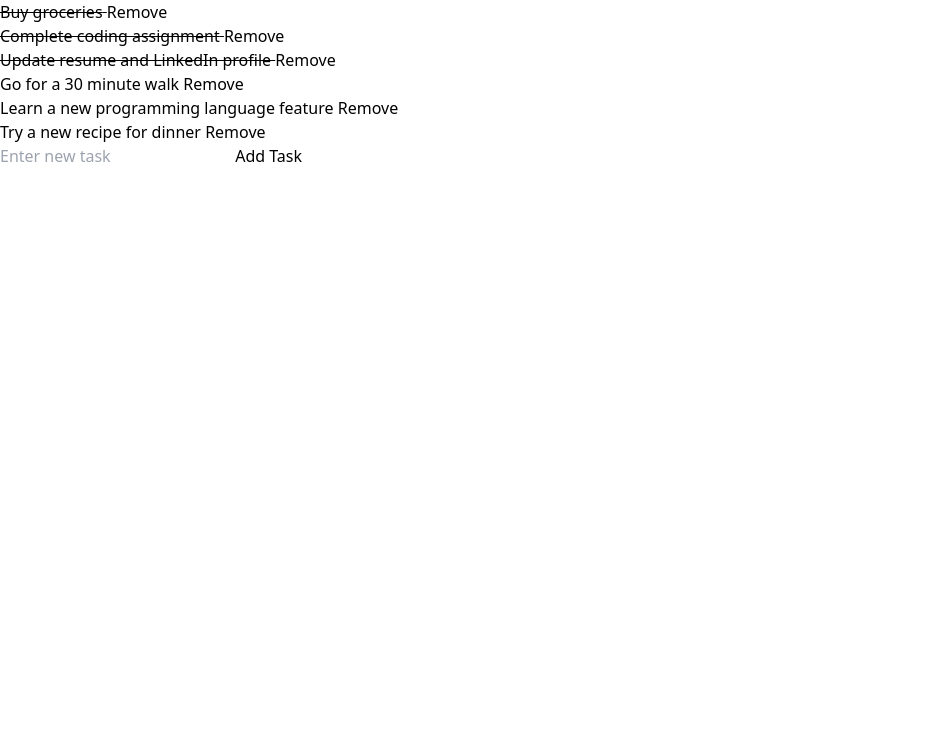
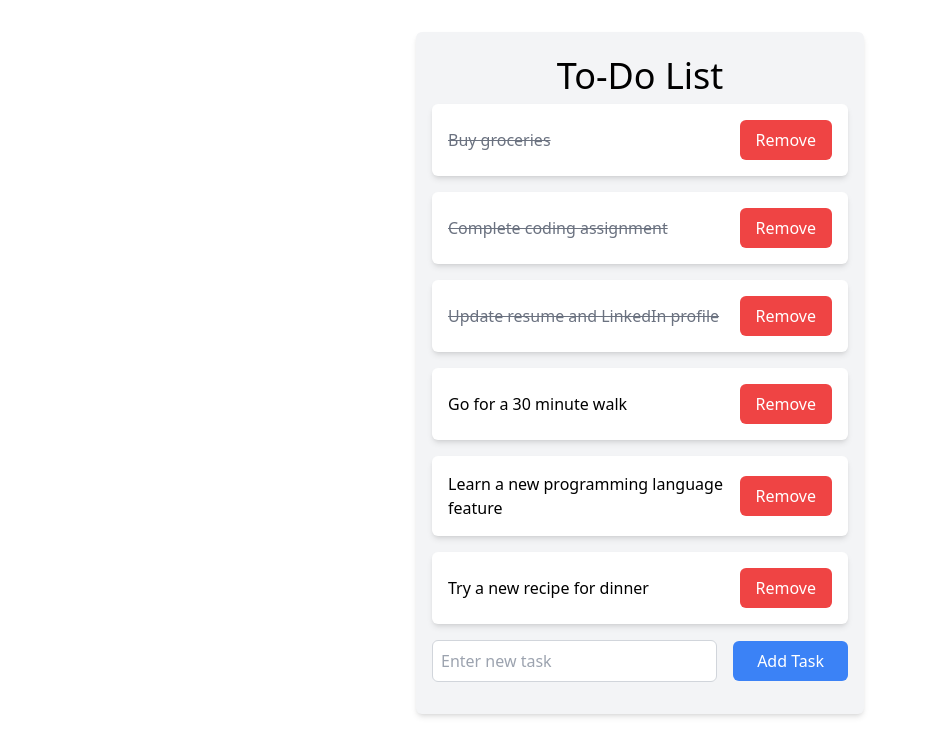
Before and after one commit to jessicamnelsonn/cpnt262-a6, a SvelteKit app: page / in a window 1280 px wide. Shown: the top 756 px of the page, without its empty margins (0-927 px from the left). Built offline with nearby package versions, Linux system fonts and the light colour scheme.

Commit message:
added styling

```diff
--- a/src/routes/+page.svelte
+++ b/src/routes/+page.svelte
@@ -41,16 +41,20 @@ function removeFromList(index) {
 
 </script>
 
-<main>
+<main class="max-w-md mx-auto mt-8 p-4 bg-gray-100 shadow-md rounded-md">
 
-{#each todoList as { text, status }, index}
-  <div style={status ? 'text-decoration: line-through;' : ''}>
-    {text}
-    <button on:click={() => removeFromList(index)}>Remove</button>
-  </div>
-{/each}
+  <h1 class="text-center text-4xl p-2">To-Do List</h1>
 
-<input bind:value={newItem} placeholder="Enter new task" />
-<button on:click={addToList}>Add Task</button>
+  {#each todoList as { text, status }, index}
+    <div class="flex items-center justify-between bg-white rounded-md p-4 mb-4 shadow-md">
+      <span class="{status ? 'line-through text-gray-500' : 'text-black'}">{text}</span>
+      <button class="ml-2 px-4 py-2 bg-red-500 text-white rounded-md" on:click={() => removeFromList(index)}>Remove</button>
+    </div>
+  {/each}
+
+  <section class="flex items-center mb-4">
+    <input class="flex-1 p-2 border border-gray-300 rounded-md" bind:value={newItem} placeholder="Enter new task" />
+    <button class="ml-4 px-6 py-2 bg-blue-500 text-white rounded-md" on:click={addToList}>Add Task</button>
+  </section>
 
 </main>
```
